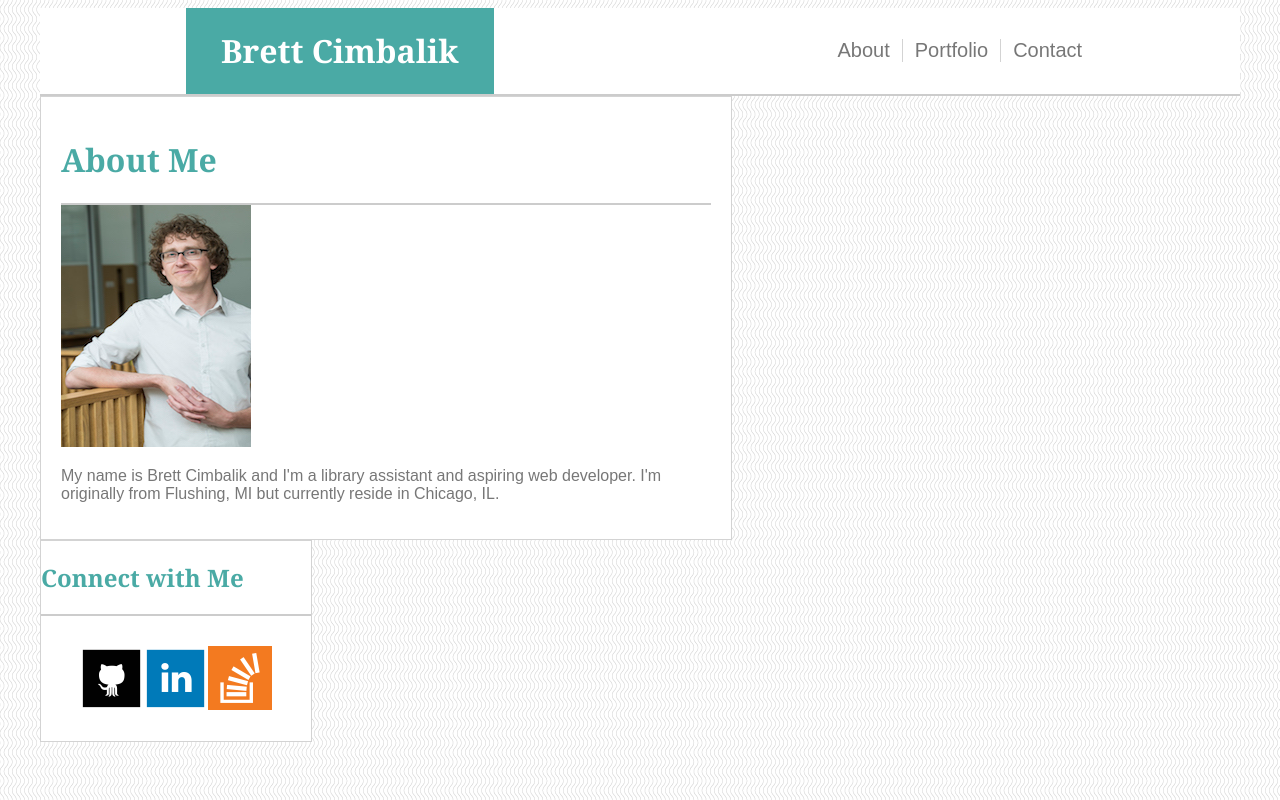
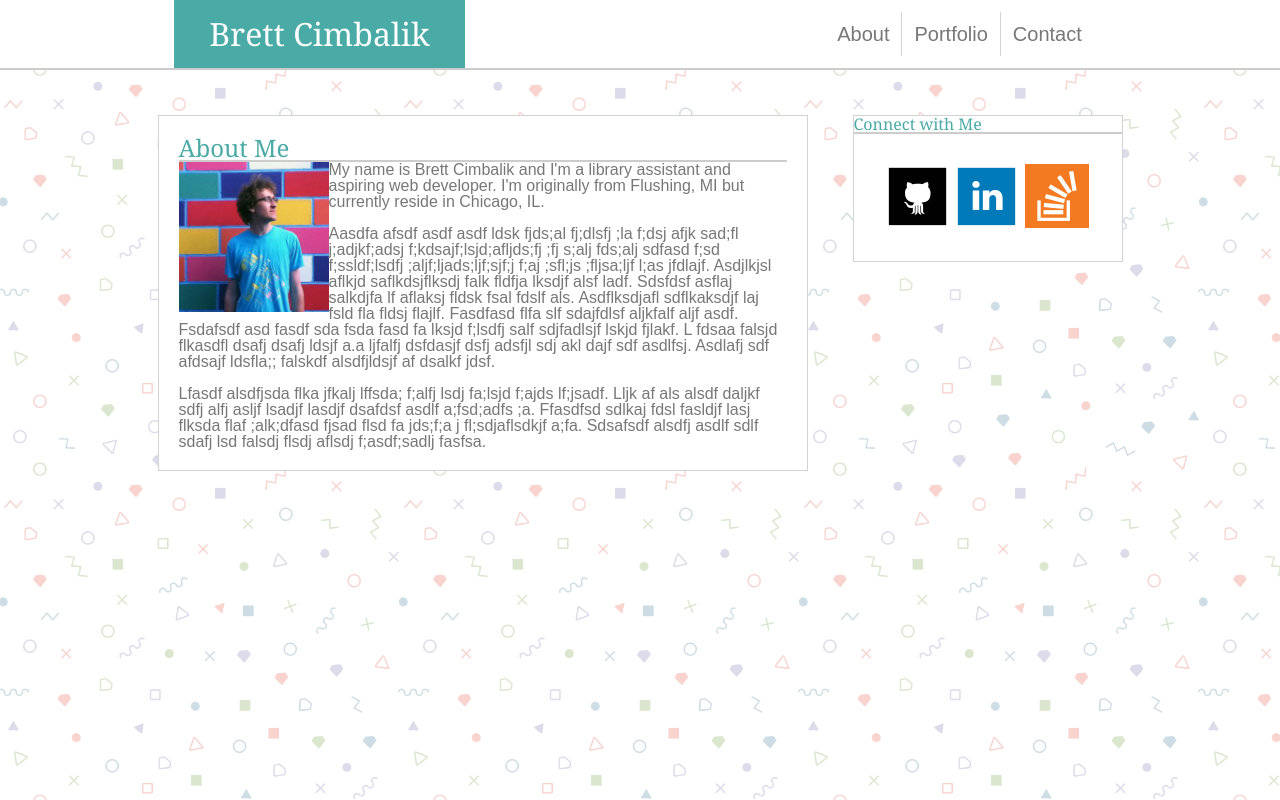
Before and after one commit to bcimbali/Basic-Portfolio, a plain HTML site: page index.html in a window 1280 px wide. Drawn offline with Linux system fonts and the light colour scheme.

Commit message:
changed bg and some other things

```diff
--- a/assets/css/style.css
+++ b/assets/css/style.css
@@ -1,52 +1,33 @@
-body {
-    background-image: url("./../images/vertical-waves.png");
-    padding-left: 32px;
-    padding-right: 32px;
-}
+/* Applies a natural box layout model to all elements, but allowing components to change */
+html {
+    box-sizing: border-box;
+  }
+  *, *:before, *:after {
+    box-sizing: inherit;
+  }
 
-nav {
-    display: flex;
-    justify-content: space-around;
-    align-items: center;
-    font-family: 'Georgia', Times, Times New Roman, serif;
+/* Font Classes */
+.all_other_fonts {
+    font-family: 'Arial', 'Helvetica Neue', Helvetica, sans-serif;
     color: #777777;
 }
 
-a.nav_links {
-    color: #777777;
-    text-decoration: none;
-    font-family: 'Arial', 'Helvetica Neue', Helvetica, sans-serif;
-    font-size: 20px;
+.heading_font {
+    font-family: 'Georgia', Times, Times New Roman, serif;
 }
 
-.nav_list {
-    display: flex;
-    list-style-type:none;
-}
-
-li {
-    border-right: 1px solid lightgrey;
-}
-
-li:last-child {
-    border-right: none;
-}
-
-.nav_links {
-    padding: 12px;
-    border-right: #777777;
-}
-
-header {
+/* Header Styling */
+.header {
     display: flex;
     justify-content: space-around;
     background-color: #ffffff;
     border-bottom: solid #cccccc 2px;
 }
 
+/* Colored section with my name (top-left) - In the Header */
 .my_name {
     background-color: #4aaaa5;
-    font-family: 'Georgia', Times, Times New Roman, serif;
+    font-size: xx-large;
     color: #ffffff;
     display: flex;
     justify-content: space-around;
@@ -55,40 +36,71 @@ header {
     padding-left: 35px;
 }
 
+/* Navigation bar (top-right) styling - In the Header */
+a.nav_list {
+    text-decoration: none;
+    font-size: 20px;
+}
+
+.nav_list {
+    display: flex;
+    justify-content: space-around;
+    padding: 12px;
+}
+
+.nav_list li {
+    border-right: 1px solid lightgrey;
+    list-style-type:none;
+}
+
+.nav_list li:last-child {
+    border-right: none;
+}
+
+/* The main part of the page that contains the 'About Me' and 'Connect with Me' */
+.main_section {
+    display: flex;
+    justify-content: center;
+    /*padding: 40px;*/
+}
+
+/* The 'About Me' box - In the Main Section */
 .about_me {
+    display: flex;
+    flex-direction: column;
     background-color: #ffffff;
     width: 650px;
     border: 1px solid lightgrey;
     padding: 20px;
+    margin-top: 45px;
+    margin-right: 22.5px;
 }
 
-.about_me_header {
-    font-family: 'Georgia', Times, Times New Roman, serif;
+.about_me_top {
+    display: flex;
+    justify-content: flex-start;
+    align-items: center;
+    font-size: x-large;
     color: #4aaaa5;
     border-bottom: solid #cccccc 2px;
 }
 
-.bio {
-    font-family: 'Arial', 'Helvetica Neue', Helvetica, sans-serif;
-    color: #777777;
+.about_me_bottom {
 }
 
+/* The 'Connect with Me' box on the right - In the Main Section */
 .connect_with_me {
     width: 270px;
-    height: 200px;
+    height: 10%;
     background-color: #ffffff;
     border: 1px solid lightgrey;
+    margin-top: 45px;
+    margin-left: 22.5px;
 }
 
 .connect_top {
-    font-family: 'Georgia', Times, Times New Roman, serif;
     color: #4aaaa5;
     border-bottom: solid #cccccc 2px;
-}
-
-.icons {
-  display: flex;
-  justify-content: space-around;
 }
 
 .connect_bottom {
@@ -97,3 +109,8 @@ header {
     align-items: center;
     padding: 30px;
 }
+
+/* The background image - The wrapper for the ENTIRE page */
+.body {
+    background-image: url("./../images/memphis-colorful.png");
+}
--- a/index.html
+++ b/index.html
@@ -1,59 +1,87 @@
 <!DOCTYPE html>
-<html>
+<html lang="en">
 <head>
     <meta charset="utf-8" />
     <meta http-equiv="X-UA-Compatible" content="IE=edge">
     <title>Brett's Portfolio</title>
     <meta name="viewport" content="width=device-width, initial-scale=1">
+    <link rel="stylesheet" type="text/css" href="./assets/css/reset.css">
     <link rel="stylesheet" type="text/css" href="./assets/css/style.css">
 </head>
-<body>
-    <header>
-        <div class="my_name">
-            <div>
+<body class="body">
+    <!-- Header top Part -->
+    <header class="header">
+        <!-- My name tab in the header. -->
+        <div class="my_name heading_font">
                 <h1>Brett Cimbalik</h1>
         </div>
-        </div>
+        <!-- The actual nav bar on the right side of the page -->
         <nav>
-            <ul class="nav_list">
-                <li><a href="index.html" target="_blank" class="nav_links">About</a></li>
-                <li><a href="portfolio.html" target="_blank" class="nav_links">Portfolio</a></li>
-                <li><a href="contact.html" target="_blank" class="nav_links">Contact</a></li>
+            <ul class="nav_list all_other_fonts">
+                <li><a href="index.html" target="_blank" class="nav_list all_other_fonts" >About</a></li>
+                <li><a href="portfolio.html" target="_blank" class="nav_list all_other_fonts">Portfolio</a></li>
+                <li><a href="contact.html" target="_blank" class="nav_list all_other_fonts">Contact</a></li>
             </ul>
         </nav>
+
     </header>
 
-    <div class="about_me">
-            <div class="about_me_header">
-                <h1>About Me</h1>
-            </div>
-        <div class="profile_pic" >
-            <img src="./assets/images/Brett_Pic-860.jpg" alt="Image of Brett">
-        </div>
-        <div class="bio" >
-            <p>My name is Brett Cimbalik and I'm a library assistant and aspiring
-            web developer.  I'm originally from Flushing, MI but currently reside in
-            Chicago, IL.</p>
-        </div>
+
+    <!-- The main section of the page. -->
+    <section class="main_section">
+
+        <!-- 'About Me', large box on left side -->
+        <article class="about_me">
+            <div class="about_me_top heading_font">
+                <h1>
+                    About Me
+                </h1>
             </div>
 
-    <div>
+            <div class="about_me_bottom all_other_fonts">
+                <img src="./assets/images/Profile_Pic.jpg" alt="Image of Brett" style="float:left" height="150" width="150">
+                <p>
+                    My name is Brett Cimbalik and I'm a library assistant and aspiring
+                    web developer.  I'm originally from Flushing, MI but currently reside in
+                    Chicago, IL.
+                </p>
+
+                <br>
+
+                <p>
+                    Aasdfa afsdf asdf asdf ldsk fjds;al fj;dlsfj ;la f;dsj afjk sad;fl j;adjkf;adsj f;kdsajf;lsjd;afljds;fj ;fj s;alj fds;alj sdfasd f;sd f;ssldf;lsdfj ;aljf;ljads;ljf;sjf;j f;aj ;sfl;js ;fljsa;ljf l;as jfdlajf.
+                    Asdjlkjsl aflkjd saflkdsjflksdj falk fldfja lksdjf alsf ladf. Sdsfdsf asflaj salkdjfa lf aflaksj fldsk fsal fdslf als. Asdflksdjafl sdflkaksdjf laj fsld fla fldsj flajlf. Fasdfasd flfa slf sdajfdlsf aljkfalf aljf asdf.
+                    Fsdafsdf asd fasdf sda fsda fasd fa lksjd f;lsdfj salf sdjfadlsjf lskjd fjlakf. L fdsaa falsjd flkasdfl dsafj dsafj ldsjf a.a ljfalfj dsfdasjf dsfj adsfjl sdj akl dajf sdf asdlfsj. Asdlafj sdf afdsajf ldsfla;; falskdf alsdfjldsjf af dsalkf jdsf.
+                </p>
+                <br>
+                <p>
+                    Lfasdf alsdfjsda flka jfkalj lffsda; f;alfj lsdj fa;lsjd f;ajds lf;jsadf. Lljk af als alsdf daljkf sdfj alfj asljf lsadjf lasdjf dsafdsf asdlf a;fsd;adfs ;a.  Ffasdfsd sdlkaj fdsl fasldjf lasj flksda flaf ;alk;dfasd fjsad flsd fa jds;f;a j fl;sdjaflsdkjf a;fa. Sdsafsdf alsdfj asdlf sdlf sdafj lsd falsdj flsdj aflsdj f;asdf;sadlj fasfsa.
+                </p>
+            </div>
+        </article>
+
+        <!-- The smaller box off to the right side of the main section -->
         <div class="connect_with_me">
-            <div class="connect_top" >
+
+            <!-- Top section, 'Connect With Me' of smaller box on right -->
+            <div class="connect_top heading_font" >
                 <h2>Connect with Me</h2>
             </div>
+
+            <!-- Bottom section, with social media links of smaller box on right -->
             <div class="connect_bottom">
-                <div class="icons">
                 <div>
                     <a href="https://github.com/bcimbali">
                         <img src="./assets/images/github_icon.png" alt="Github link">
                     </a>
                 </div>
+
                 <div>
                     <a href="www.linkedin.com/in/brett-cimbalik">
                         <img src="./assets/images/linkedin_icon.png" alt="LinkedIn link">
                     </a>
                 </div>
+
                 <div>
                     <a href="https://stackoverflow.com/users/6896761/bcimbali">
                         <img src="./assets/images/stackoverflow_icon.png" alt="Stack Overflow link">
@@ -61,7 +89,7 @@
                 </div>
             </div>
         </div>
-        </div>
-    </div>
+    </section>
+
 </body>
 </html>
```
Also changed, not shown: assets/images/Profile_Pic.jpg (added), assets/images/memphis-colorful.png (added), 1 other file. Lines whose indentation alone changed are shown as unchanged.
